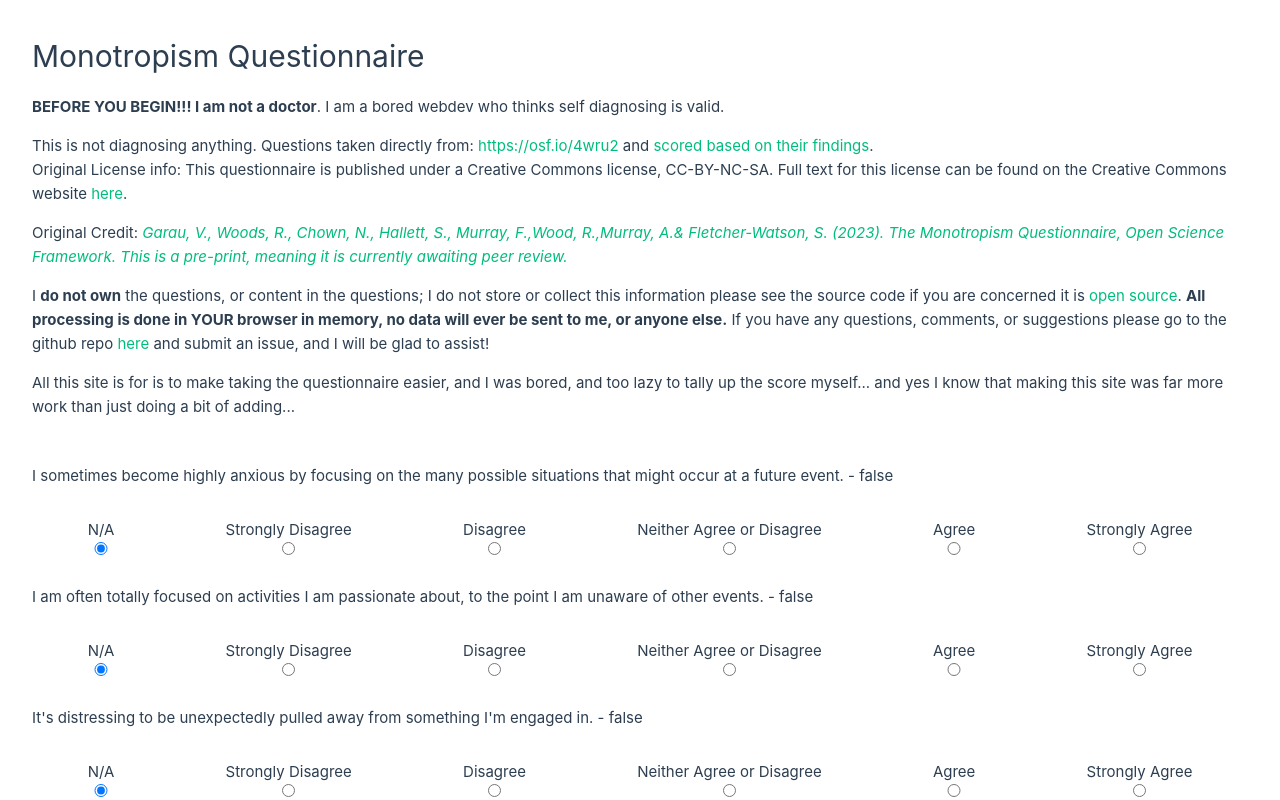
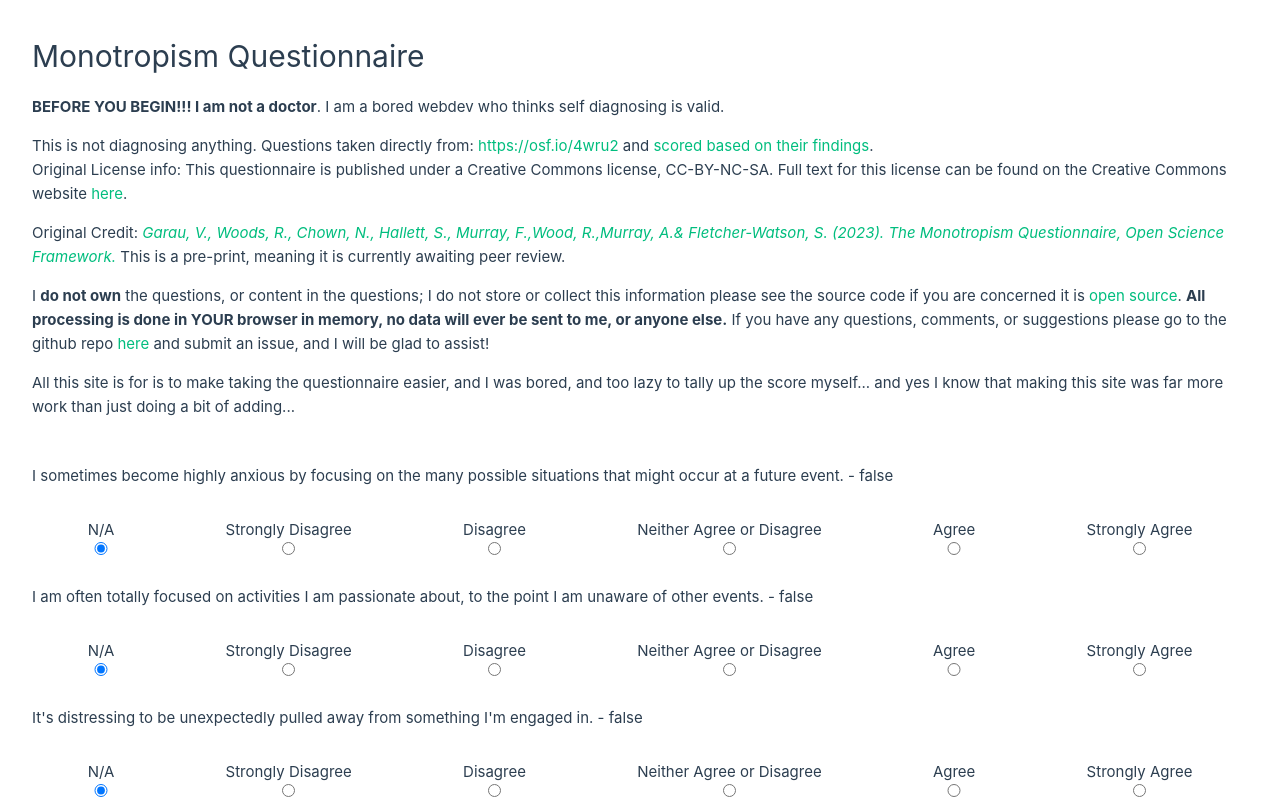
Before and after one commit to DLCIncluded/MQ, a Vue app in the folder app/: page / in a window 1280 px wide. Shown: the top 800 px of the page. Built offline with nearby package versions, Linux system fonts and the light colour scheme.

Commit message:
general fixes

```diff
--- a/app/src/App.vue
+++ b/app/src/App.vue
@@ -166,7 +166,7 @@ export default {
 			Original License info:  This questionnaire is published under a Creative Commons license, CC-BY-NC-SA.  Full text for this license can be found on the Creative Commons website <a href="https://creativecommons.org/licenses/by-nc-sa/2.0/" target="_blank">here</a>.
 		</p>
 		<p>
-			Original Credit: <a href="https://doi.org/10.17605/OSF.IO/WPX5G" target="_blank"><i>Garau, V., Woods, R., Chown, N., Hallett, S., Murray, F.,Wood, R.,Murray, A.& Fletcher-Watson, S. (2023). The Monotropism Questionnaire, Open Science Framework. This is a pre-print, meaning it is currently awaiting peer review.</i> </a>
+			Original Credit: <a href="https://doi.org/10.17605/OSF.IO/WPX5G" target="_blank"><i>Garau, V., Woods, R., Chown, N., Hallett, S., Murray, F.,Wood, R.,Murray, A.& Fletcher-Watson, S. (2023). The Monotropism Questionnaire, Open Science Framework.</i> </a> This is a pre-print, meaning it is currently awaiting peer review.
 		</p>
 
 		<p>
```
